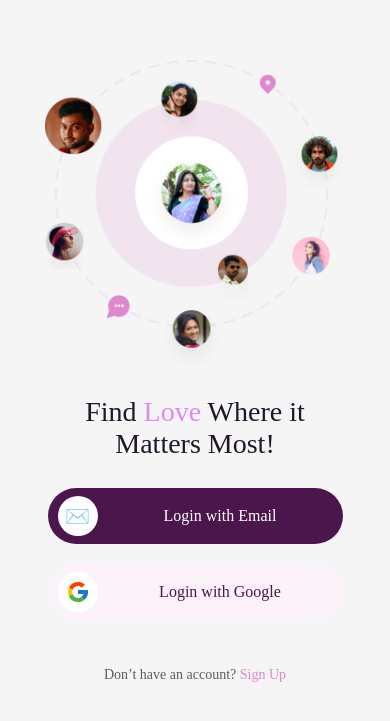
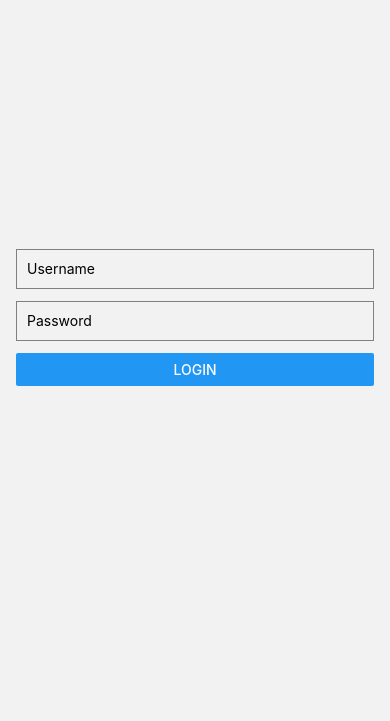
Before and after one commit to nevinsebastian/Hogspot, a React Native app: screen /Login in a window 390 px wide. Shown: the part 105-826 px from the top of the page. Built offline with nearby package versions, Linux system fonts and the light colour scheme.

Commit message:
Login set for production from frontend side

```diff
--- a/App.js
+++ b/App.js
@@ -6,6 +6,7 @@ import RegisterScreen from './components/RegisterScreen';
 import VerifyEmailScreen from './components/VerifyEmailScreen';
 import VerifyOTPScreen from './components/VerifyOTPScreen';
 import HomeScreen from './components/HomeScreen';
+import LoginScreen from './components/LoginScreen';
 
 const Stack = createStackNavigator();
 
@@ -18,6 +19,7 @@ const App = () => {
       >
         <Stack.Screen name="Welcome" component={WelcomeScreen} />
         <Stack.Screen name="Register" component={RegisterScreen} />
+        <Stack.Screen name="Login" component={LoginScreen} />
         <Stack.Screen name="VerifyEmail" component={VerifyEmailScreen} />
         <Stack.Screen name="VerifyOTP" component={VerifyOTPScreen} />
         <Stack.Screen name="Home" component={HomeScreen} />
--- /dev/null
+++ b/components/LoginScreen.js
@@ -0,0 +1,77 @@
+import React, { useState } from 'react';
+import { View, Text, TextInput, Button, StyleSheet, Alert } from 'react-native';
+import axios from 'axios';
+
+const LoginScreen = ({ navigation }) => {
+  const [username, setUsername] = useState('');
+  const [password, setPassword] = useState('');
+
+  const handleLogin = async () => {
+    try {
+      const response = await axios.post('http://13.232.70.195/login', new URLSearchParams({
+        grant_type: '',
+        username: username,
+        password: password,
+        scope: '',
+        client_id: '',
+        client_secret: ''
+      }).toString(), {
+        headers: {
+          'Content-Type': 'application/x-www-form-urlencoded'
+        }
+      });
+
+      console.log('Login response:', response.data);
+
+      if (response.status === 200) {
+        console.log('Login successful:', response.data);
+        Alert.alert('Success', 'Login successful.');
+
+        // Navigate to Home and reset navigation stack
+        navigation.reset({
+          index: 0,
+          routes: [{ name: 'Home' }],
+        });
+      }
+    } catch (error) {
+      console.error('Login error:', error.response ? error.response.data : error.message);
+      Alert.alert('Login Error', 'Failed to log in. Please check your credentials and try again.');
+    }
+  };
+
+  return (
+    <View style={styles.container}>
+      <TextInput
+        style={styles.input}
+        placeholder="Username"
+        value={username}
+        onChangeText={setUsername}
+      />
+      <TextInput
+        style={styles.input}
+        placeholder="Password"
+        value={password}
+        onChangeText={setPassword}
+        secureTextEntry
+      />
+      <Button title="Login" onPress={handleLogin} />
+    </View>
+  );
+};
+
+const styles = StyleSheet.create({
+  container: {
+    flex: 1,
+    padding: 16,
+    justifyContent: 'center',
+  },
+  input: {
+    height: 40,
+    borderColor: 'gray',
+    borderWidth: 1,
+    marginBottom: 12,
+    padding: 10,
+  },
+});
+
+export default LoginScreen;
--- a/components/WelcomeScreen.js
+++ b/components/WelcomeScreen.js
@@ -22,7 +22,7 @@ const WelcomeScreen = ({ navigation }) => {
       <Text style={styles.text}>
         Find <Text style={styles.loveText}>Love</Text> Where it Matters Most!
       </Text>
-      <TouchableOpacity style={styles.button} onPress={() => navigation.navigate('Register')}>
+      <TouchableOpacity style={styles.button} onPress={() => navigation.navigate('Login')}>
         <View style={styles.iconContainer}>
           <Text style={styles.icon}>✉️</Text>
         </View>
@@ -35,7 +35,13 @@ const WelcomeScreen = ({ navigation }) => {
         <Text style={styles.buttonTextgoogle}>Login with Google</Text>
       </TouchableOpacity>
       <Text style={styles.signUpText}>
-        Don’t have an account? <Text style={styles.signUpLink}>Sign Up</Text>
+        Don’t have an account?{' '}
+        <Text
+          style={styles.signUpLink}
+          onPress={() => navigation.navigate('Register')}
+        >
+          Sign Up
+        </Text>
       </Text>
     </View>
   );
@@ -53,7 +59,7 @@ const styles = StyleSheet.create({
     height: 316,
     marginBottom: 20,
     marginTop: 108,
-    marginLeft:10
+    marginLeft: 10,
   },
   text: {
     fontSize: 28,
--- a/package.json
+++ b/package.json
@@ -16,6 +16,7 @@
     "expo": "^51.0.8",
     "expo-linear-gradient": "~13.0.2",
     "expo-status-bar": "~1.12.1",
+    "qs": "^6.13.0",
     "react": "18.2.0",
     "react-native": "0.74.1",
     "react-native-gesture-handler": "~2.16.1",
```
Also changed, not shown: 1 other file (tests, documents, lock files or other folders).
